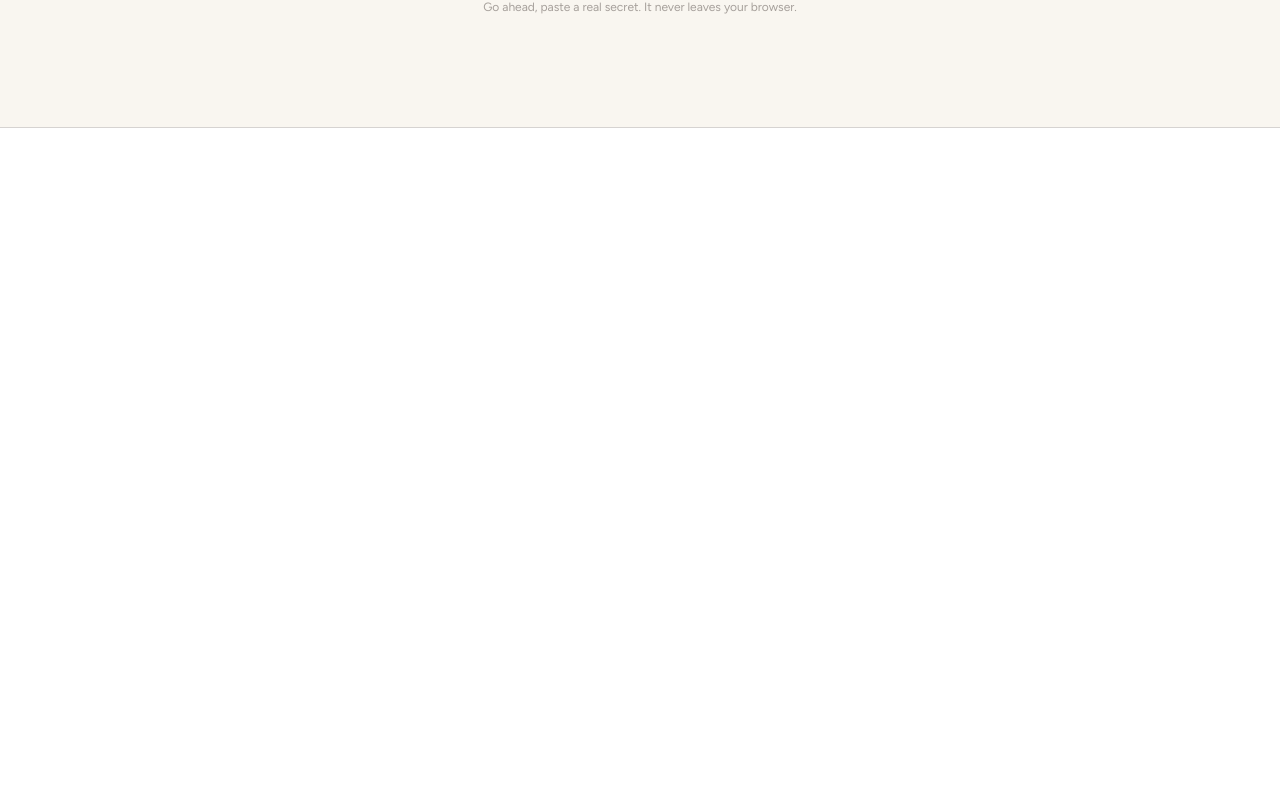
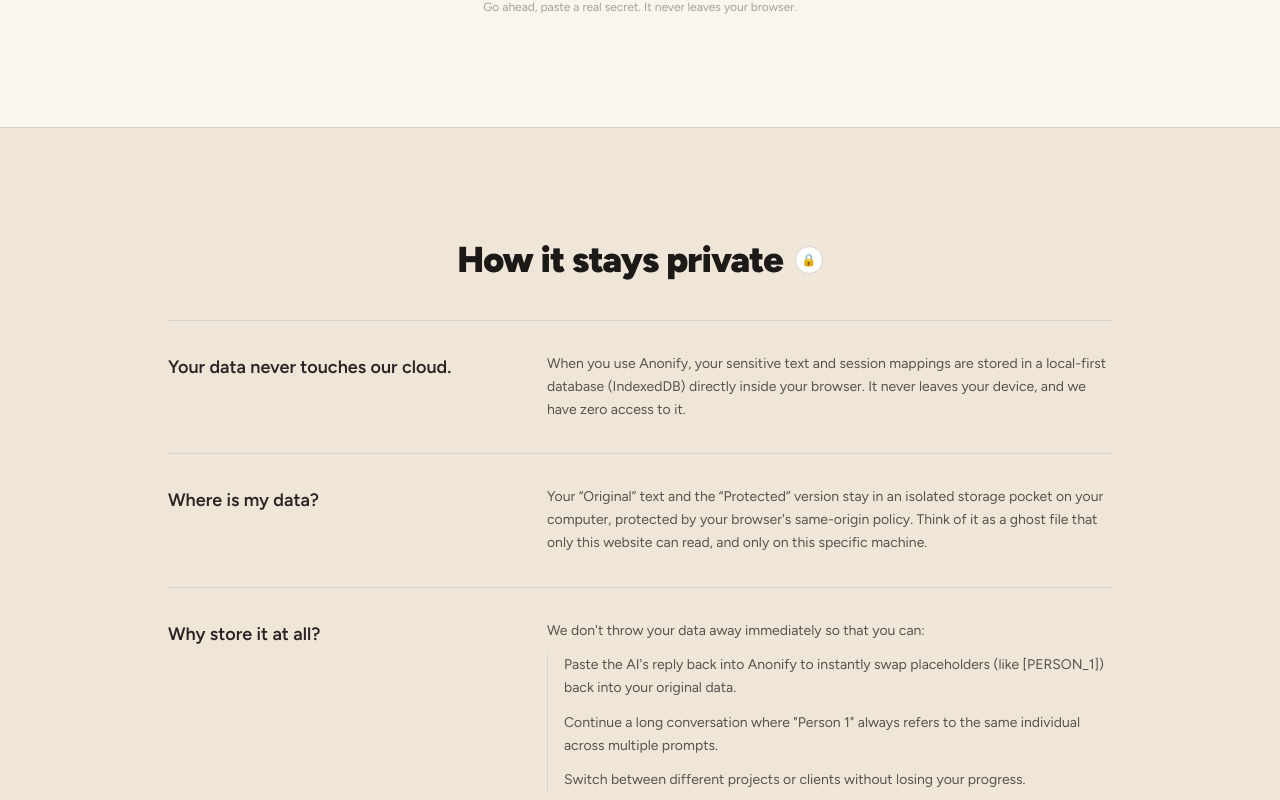
Before and after one commit to steph-crown/anonify, a Next.js app: page / in a window 1280 px wide. Shown: the part 1997-2797 px from the top of the page. Before the commit the page ends 2125 px from the top, so only its background shows below. Built offline with nearby package versions, Linux system fonts and the light colour scheme.

Commit message:
Add how it stays private section

```diff
--- a/app/page.tsx
+++ b/app/page.tsx
@@ -1,6 +1,7 @@
 import { Navbar } from "@/components/navbar";
 import { Hero } from "@/components/hero";
 import { Playground } from "@/components/playground";
+import { Privacy } from "@/components/privacy";
 
 export default function Page() {
   return (
@@ -8,6 +9,7 @@
       <Navbar />
       <Hero />
       <Playground />
+      <Privacy />
     </main>
   );
 }
--- /dev/null
+++ b/components/privacy.tsx
@@ -0,0 +1,99 @@
+export function Privacy() {
+  return (
+    <section className="bg-[#EFE6D8]">
+      <div className="wrapper py-16 sm:py-28 max-w-5xl">
+        <div className="flex items-center justify-center gap-3">
+          <h2 className="text-center text-3xl font-black tracking-tight text-stone-900 sm:text-4xl">
+            How it stays private
+          </h2>
+          <span className="flex size-7 items-center justify-center rounded-full border border-stone-300 bg-white text-xs text-stone-500">
+            🔒
+          </span>
+        </div>
+
+        <div className="mt-10 space-y-8 border-t border-stone-300 pt-8 text-sm text-stone-700">
+          {/* Row 1 */}
+          <div className="grid gap-4 border-b border-stone-300 pb-8 sm:grid-cols-[minmax(0,0.9fr)_minmax(0,1.5fr)] sm:gap-10">
+            <h3 className="text-lg font-semibold text-stone-800">
+              Your data never touches our cloud.
+            </h3>
+            <p className="leading-relaxed text-stone-600">
+              When you use Anonify, your sensitive text and session mappings are
+              stored in a local-first database (IndexedDB) directly inside your
+              browser. It never leaves your device, and we have zero access to
+              it.
+            </p>
+          </div>
+
+          {/* Row 2 */}
+          <div className="grid gap-4 border-b border-stone-300 pb-8 sm:grid-cols-[minmax(0,0.9fr)_minmax(0,1.5fr)] sm:gap-10">
+            <h3 className="text-lg font-semibold text-stone-800">
+              Where is my data?
+            </h3>
+            <p className="leading-relaxed text-stone-600">
+              Your “Original” text and the “Protected” version stay in an
+              isolated storage pocket on your computer, protected by your
+              browser&apos;s same-origin policy. Think of it as a ghost file
+              that only this website can read, and only on this specific
+              machine.
+            </p>
+          </div>
+
+          {/* Row 3 */}
+          <div className="grid gap-4 border-b border-stone-300 pb-8 sm:grid-cols-[minmax(0,0.9fr)_minmax(0,1.5fr)] sm:gap-10">
+            <h3 className="text-lg font-semibold text-stone-800">
+              Why store it at all?
+            </h3>
+            <div className="space-y-3 text-stone-600">
+              <p className="leading-relaxed">
+                We don&apos;t throw your data away immediately so that you can:
+              </p>
+              <div className="space-y-3 border-l border-stone-300 pl-4 text-sm leading-relaxed">
+                <p>
+                  Paste the AI&apos;s reply back into Anonify to instantly swap
+                  placeholders (like [PERSON_1]) back into your original data.
+                </p>
+                <p>
+                  Continue a long conversation where &quot;Person 1&quot; always
+                  refers to the same individual across multiple prompts.
+                </p>
+                <p>
+                  Switch between different projects or clients without losing
+                  your progress.
+                </p>
+              </div>
+            </div>
+          </div>
+
+          {/* Row 4 */}
+          <div className="grid gap-4 sm:grid-cols-[minmax(0,0.9fr)_minmax(0,1.5fr)] sm:gap-10">
+            <h3 className="text-lg font-semibold text-stone-800">
+              When does it disappear?
+            </h3>
+            <div className="space-y-3 text-stone-600">
+              <p className="leading-relaxed">
+                Your information is cleared in three ways:
+              </p>
+              <div className="space-y-3 border-l border-stone-300 pl-4 text-sm leading-relaxed">
+                <p>
+                  <span className="font-semibold">Session expiry:</span> Every
+                  session is set to self-destruct after 24 hours of inactivity.
+                </p>
+                <p>
+                  <span className="font-semibold">Manual wipe:</span> You can
+                  click the &quot;Nuclear&quot; button in the app to purge
+                  everything from your browser instantly.
+                </p>
+                <p>
+                  <span className="font-semibold">Close the tab:</span> If you
+                  use an &quot;Incognito&quot; or &quot;Private&quot; window,
+                  the browser wipes the storage the moment you close the tab.
+                </p>
+              </div>
+            </div>
+          </div>
+        </div>
+      </div>
+    </section>
+  );
+}
```
